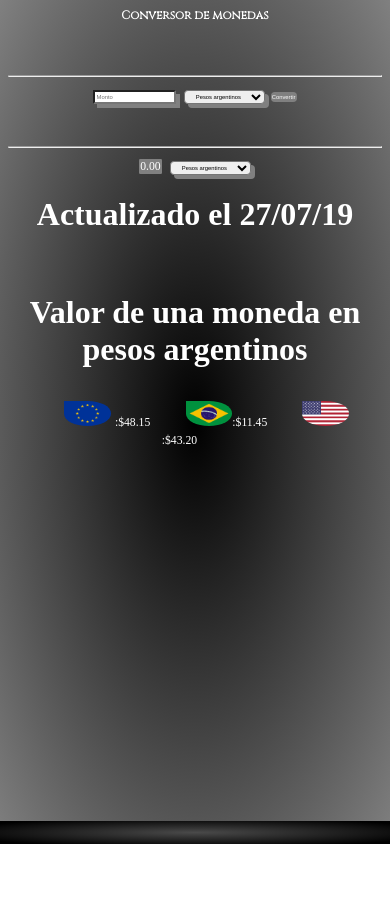
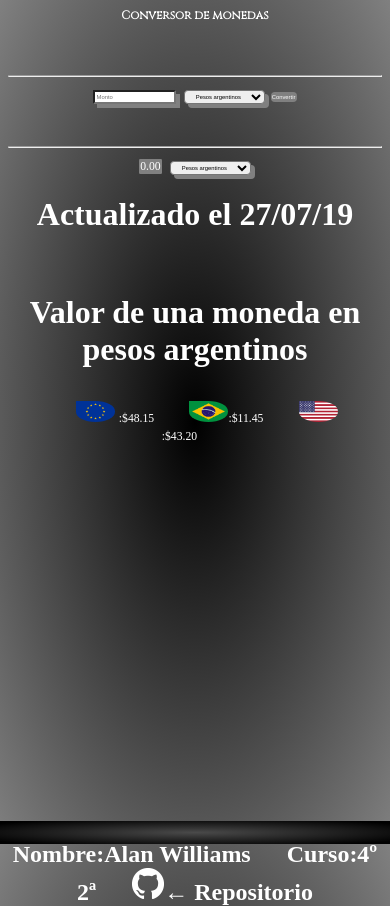
Before and after one commit to AlanLWilliams/TP, a plain HTML site: page index.html in a window 390 px wide. Before the commit the page ends 844 px from the top, so only its background shows below. Drawn offline with Linux system fonts and the light colour scheme.

Commit message:
Terminado

```diff
--- a/index.html
+++ b/index.html
@@ -45,12 +45,16 @@
 <br>
 <h1>Valor de una moneda en pesos argentinos</h1>
 <div class="imagen">
-  <span> <img src="eur.png" alt="Europea" style="margin-left:6vw"> <span class="precio">:$48.15</span>     <img src="brl.png" alt="Brasil"><span class="precio">:$11.45</span>  <img src="usd.png" alt="EE.UU"><span class="precio">:$43.20</span></span>
+  <span> <img src="eur.png" alt="Europea" style="margin-left:6vw"class="pais" > <span class="precio">:$48.15</span>     <img src="brl.png" alt="Brasil"class="pais"><span class="precio">:$11.45</span>  <img src="usd.png" alt="EE.UU" class="pais" ><span class="precio">:$43.20</span></span>
 </div>
 
 
 
 <script src="monedas.js" type="text/javascript"></script>
-<footer></footer>
+<footer>
+<span> <h2>Nombre:Alan Williams&nbsp;&nbsp;&nbsp;&nbsp;&nbsp;&nbsp;Curso:4º 2ª&nbsp;&nbsp;&nbsp;&nbsp;&nbsp;&nbsp;<a href="https://github.com/Alanbestia/TP"><img src="git.png" alt="Repositorio">← Repositorio</a> </h2>
+</span>
+
+</footer>
   </body>
 </html>
--- a/monedas.css
+++ b/monedas.css
@@ -72,7 +72,8 @@ padding: 0.5vw 0.3vw;
 }
 
 
-button:hover{box-shadow: 0 12px 16px 0 transparent, 0 17px 50px 0 white;
+button:hover{
+  box-shadow: 0 12px 16px 0 transparent, 0 17px 50px 0 white;
 background-color:grey;
 
 }
@@ -92,7 +93,7 @@ position: absolute;
  left: 0;
 }
 
-img{
+.pais{
 width: 7vw;
 border-top-right-radius: 50% 50%;
 border-bottom-right-radius: 50% 50%;
@@ -107,10 +108,17 @@ padding: 3vw;
 
 }
 
+a{
+  color: white;
+text-decoration: none;
+}
+
+
+
 
 @media screen and (max-width: 480px){
 
-img{width: 12vw;}
+.pais{width: 10vw;}
 
 
 
```
Also changed, not shown: git.png (added).
